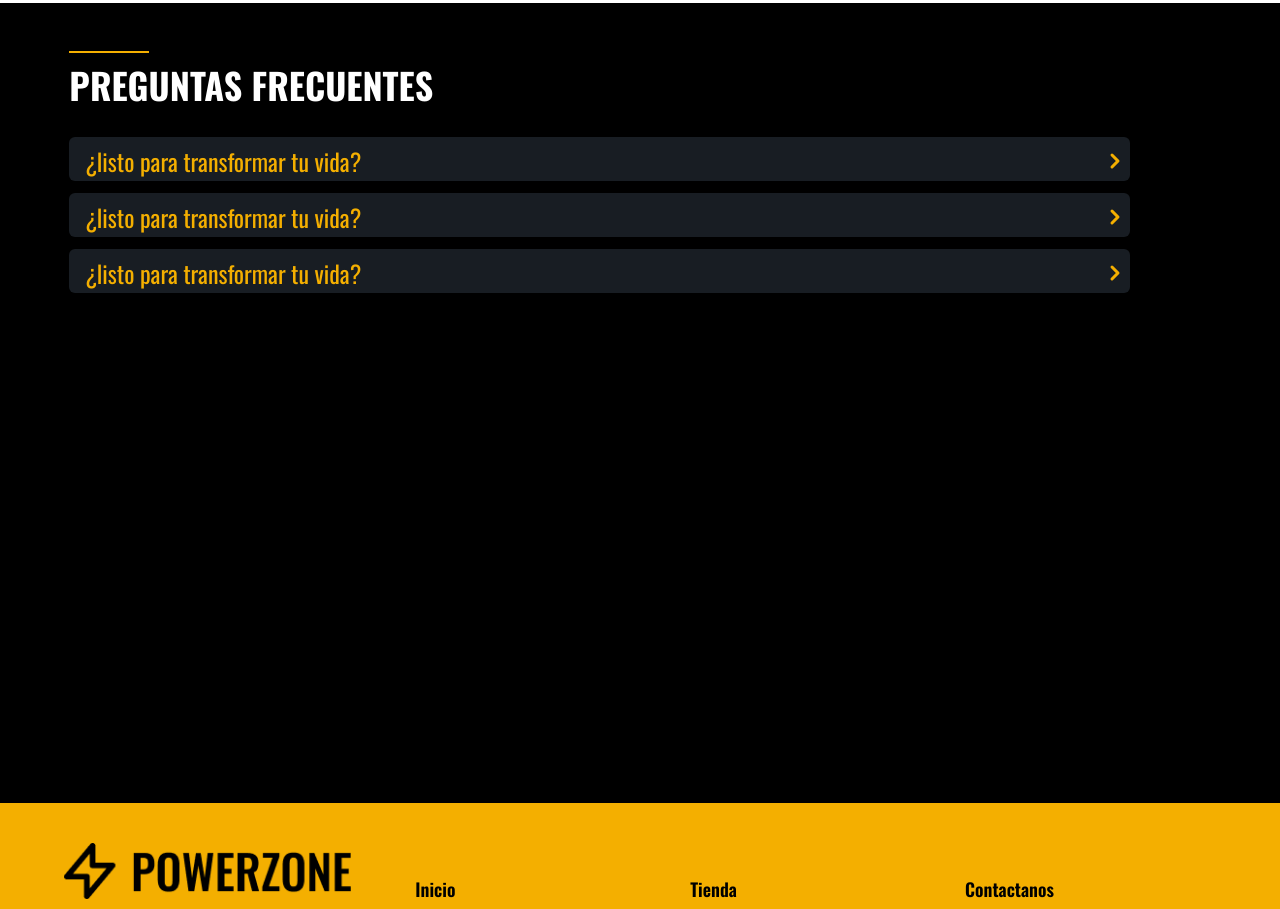
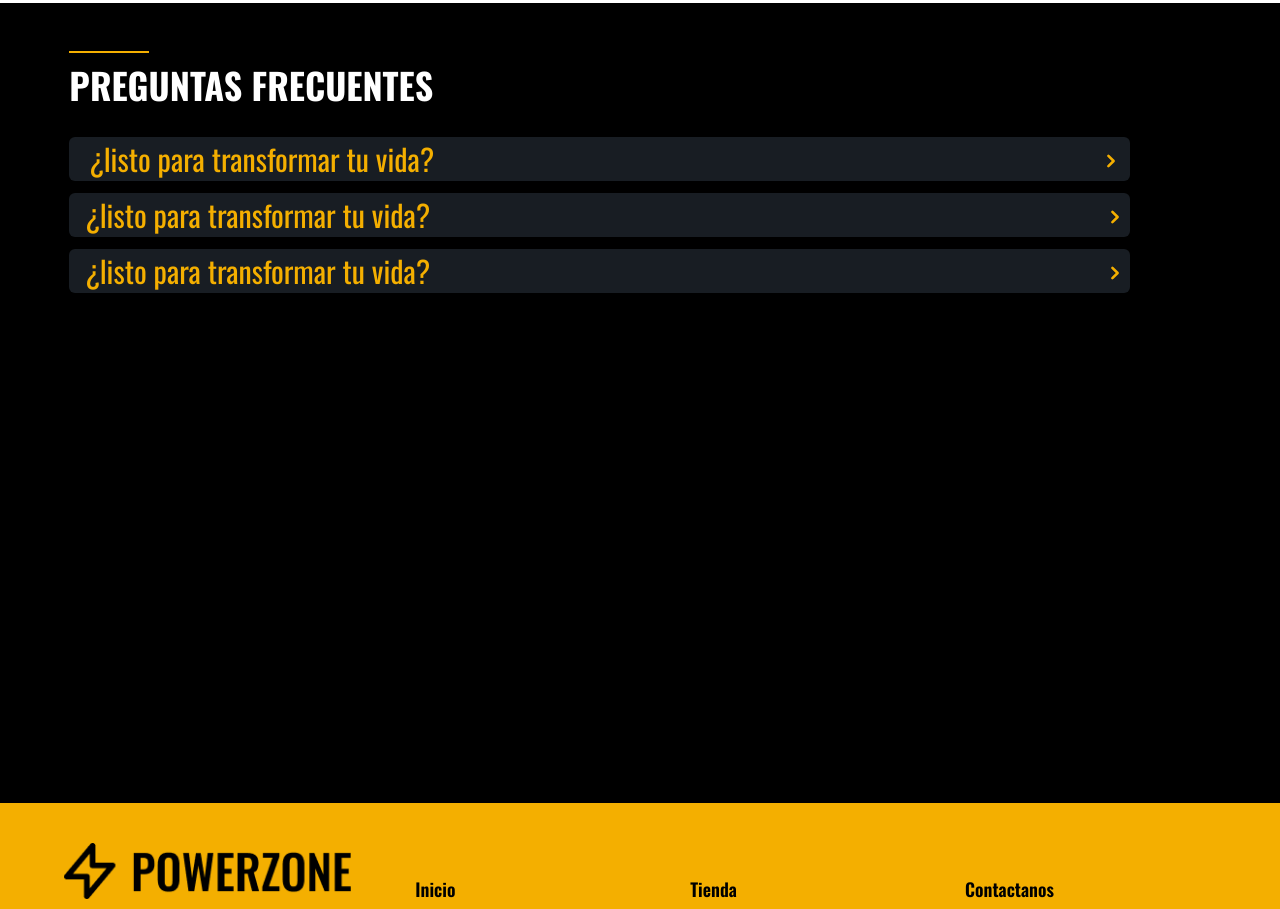
Before and after one commit to juanRCoder/Frontend_gym, a React (Vite) app: page / in a window 1280 px wide. Shown: the part 2600-3509 px from the top of the page. Built offline with nearby package versions, Linux system fonts and the light colour scheme.

Commit message:
style: fondo color de texto + font size de pregunta

```diff
--- a/src/components/Questions.jsx
+++ b/src/components/Questions.jsx
@@ -13,18 +13,18 @@ function Questions() {
     let Faqs = e.currentTarget
     if (Faqs.id == "faqs-1") {
       let faqs = e.currentTarget
-      IsFaqsOne ? faqs.className = "rounded-md w-11/12 flex flex-col items-center overflow-y-hidden bg-dark h-48" : faqs.className = 'rounded-md w-11/12 flex flex-col items-center justify-between overflow-y-hidden bg-dark h-11 '
+      IsFaqsOne ? faqs.className = "rounded-md w-11/12 flex flex-col items-center overflow-y-hidden bg-dark h-48" : faqs.className = 'rounded-md w-11/12 flex flex-col items-center justify-between overflow-y-hidden bg-dark h-12'
 
       IsFaqsOne ? setIsFaqsOne(false) : setIsFaqsOne(true)
     }
     if (Faqs.id == "faqs-2") {
       let faqs = e.currentTarget
-      IsFaqsTwo ? faqs.className = "rounded-md w-11/12 flex flex-col items-center justify-between overflow-y-hidden bg-dark h-48" : faqs.className = 'rounded-md w-11/12 flex flex-col items-center justify-between overflow-y-hidden bg-dark h-11 '
+      IsFaqsTwo ? faqs.className = "rounded-md w-11/12 flex flex-col items-center justify-between overflow-y-hidden bg-dark h-48" : faqs.className = 'rounded-md w-11/12 flex flex-col items-center justify-between overflow-y-hidden bg-dark h-12 '
       IsFaqsTwo ? setIsFaqsTwo(false) : setIsFaqsTwo(true)
     }
     if (Faqs.id == "faqs-3") {
       let faqs = e.currentTarget
-      IsFaqsThree ? faqs.className = "rounded-md w-11/12 flex flex-col items-center justify-between overflow-y-hidden bg-dark h-48" : faqs.className = 'rounded-md w-11/12 flex flex-col items-center justify-between overflow-y-hidden bg-dark h-11 '
+      IsFaqsThree ? faqs.className = "rounded-md w-11/12 flex flex-col items-center justify-between overflow-y-hidden bg-dark h-48" : faqs.className = 'rounded-md w-11/12 flex flex-col items-center justify-between overflow-y-hidden bg-dark h-12 '
 
       IsFaqsThree ? setIsFaqsThree(false) : setIsFaqsThree(true)
     }
@@ -39,18 +39,18 @@ function Questions() {
         </section>
         <section className='mt-8 ml-4 h-4/5 flex flex-col gap-3 ' >
           <section  id='faqs-1' onClick={(e) => handleDown(e)} className='cursor-pointer rounded-md w-11/12  flex flex-col items-center justify-between overflow-y-hidden bg-dark h-11' >
-            <div className='flex items-center justify-between w-full pt-2 '> <h3 className='text-[color:var(--yellow)] text-2xl font-bold ml-4 oswald-medium'>¿listo para transformar tu vida? </h3> {IsFaqsOne ? <HiChevronRight fontSize={30} className='text-[color:var(--yellow)]'/> : <HiChevronDown className='text-[color:var(--yellow)]' fontSize={30}  />}  </div>
-            <div className='bg-slate-600 rounded-b-lg mt-2 h-60'> <p className='p-3 z-10 text-2xl text-[color:var(--white)]'>Lorem ipsum dolor sit amet consectetur adipisicing elit. Rerum reiciendis, explicabo ad molestiae est sequi dolore aliquam voluptatibus nisi expedita id officia esse adipisci, aspernatur quia! Nobis maiores officiis consectetur!</p> </div>
+            <div className='flex items-center justify-between w-full p-1 '> <h3 className='text-[color:var(--yellow)] text-3xl font-bold ml-4 oswald-medium'>¿listo para transformar tu vida? </h3> {IsFaqsOne ? <HiChevronRight fontSize={30} className='text-[color:var(--yellow)] pt-1'/> : <HiChevronDown className='text-[color:var(--yellow)]' fontSize={30}  />}  </div>
+            <div className='bg-[#222932] rounded-b-lg mt-2 h-60'> <p className='p-3 z-10 text-2xl text-[color:var(--white)]'>Lorem ipsum dolor sit amet consectetur adipisicing elit. Rerum reiciendis, explicabo ad molestiae est sequi dolore aliquam voluptatibus nisi expedita id officia esse adipisci, aspernatur quia! Nobis maiores officiis consectetur!</p> </div>
           </section>
 
           <section id='faqs-2' onClick={(e) => handleDown(e)} className='cursor-pointer rounded-md w-11/12 flex flex-col items-center justify-between overflow-y-hidden bg-dark h-11 ' >
-            <div className='flex items-center justify-between w-full  pt-2'> <h3 className='text-[color:var(--yellow)] text-2xl font-bold ml-4 oswald-medium '>¿listo para transformar tu vida?</h3> {IsFaqsTwo ? <HiChevronRight fontSize={30}  className='text-[color:var(--yellow)]' /> : <HiChevronDown fontSize={30} className='text-[color:var(--yellow)]' />}  </div>
-            <div className='bg-slate-600  rounded-b-lg mt-2 h-60'> <p className='p-3  text-2xl z-10 text-[color:var(--white)]'>Lorem ipsum dolor sit amet consectetur adipisicing elit. Rerum reiciendis, explicabo ad molestiae est sequi dolore aliquam voluptatibus nisi expedita id officia esse adipisci, aspernatur quia! Nobis maiores officiis consectetur!</p> </div>
+            <div className='flex items-center justify-between w-full  pt-1'> <h3 className='text-[color:var(--yellow)] text-3xl font-bold ml-4 oswald-medium '>¿listo para transformar tu vida?</h3> {IsFaqsTwo ? <HiChevronRight fontSize={30}  className='text-[color:var(--yellow)] pt-1' /> : <HiChevronDown fontSize={30} className='text-[color:var(--yellow)]' />}  </div>
+            <div className='bg-[#222932]  rounded-b-lg mt-2 h-60'> <p className='p-3  text-2xl z-10 text-[color:var(--white)]'>Lorem ipsum dolor sit amet consectetur adipisicing elit. Rerum reiciendis, explicabo ad molestiae est sequi dolore aliquam voluptatibus nisi expedita id officia esse adipisci, aspernatur quia! Nobis maiores officiis consectetur!</p> </div>
           </section>
 
           <section id='faqs-3' onClick={(e) => handleDown(e)} className='cursor-pointer rounded-md w-11/12 flex flex-col items-center justify-between overflow-y-hidden bg-dark h-11 ' >
-            <div className='flex items-center justify-between w-full  pt-2'> <h3 className='text-[color:var(--yellow)] text-2xl font-bold ml-4 oswald-medium '>¿listo para transformar tu vida?</h3> {IsFaqsThree ? <HiChevronRight fontSize={30} className='text-[color:var(--yellow)]' /> : <HiChevronDown fontSize={30} className='text-[color:var(--yellow)]' />}  </div>
-            <div className='bg-slate-600 rounded-b-lg mt-2 h-60'> <p className='p-3 text-2xl z-10 text-[color:var(--white)]'>Lorem ipsum dolor sit amet consectetur adipisicing elit. Rerum reiciendis, explicabo ad molestiae est sequi dolore aliquam voluptatibus nisi expedita id officia esse adipisci, aspernatur quia! Nobis maiores officiis consectetur!</p> </div>
+            <div className='flex items-center justify-between w-full  pt-1'> <h3 className='text-[color:var(--yellow)] text-3xl font-bold ml-4 oswald-medium '>¿listo para transformar tu vida?</h3> {IsFaqsThree ? <HiChevronRight fontSize={30} className='text-[color:var(--yellow)] pt-1' /> : <HiChevronDown fontSize={30} className='text-[color:var(--yellow)]' />}  </div>
+            <div className='bg-[#222932] rounded-b-lg mt-2 h-3/4'> <p className='p-3  text-2xl z-10 text-[color:var(--white)]'>Lorem ipsum dolor sit amet consectetur adipisicing elit. Rerum reiciendis, explicabo ad molestiae est sequi dolore aliquam voluptatibus nisi expedita id officia esse adipisci, aspernatur quia! Nobis maiores officiis consectetur!</p> </div>
           </section>
         </section>
 
```
